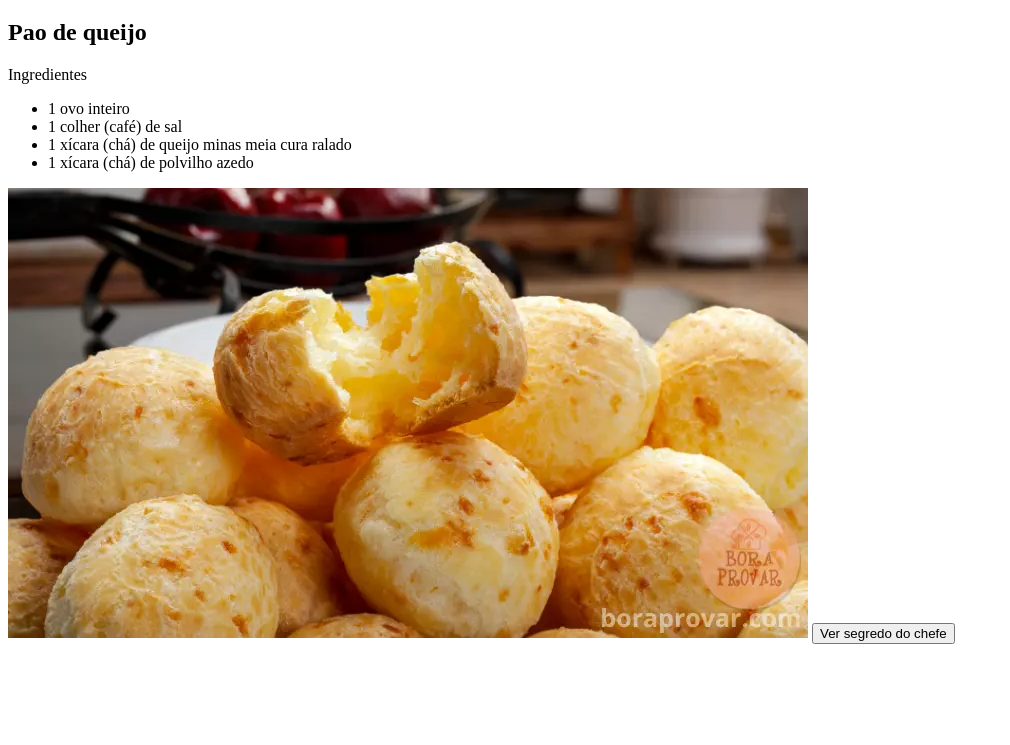
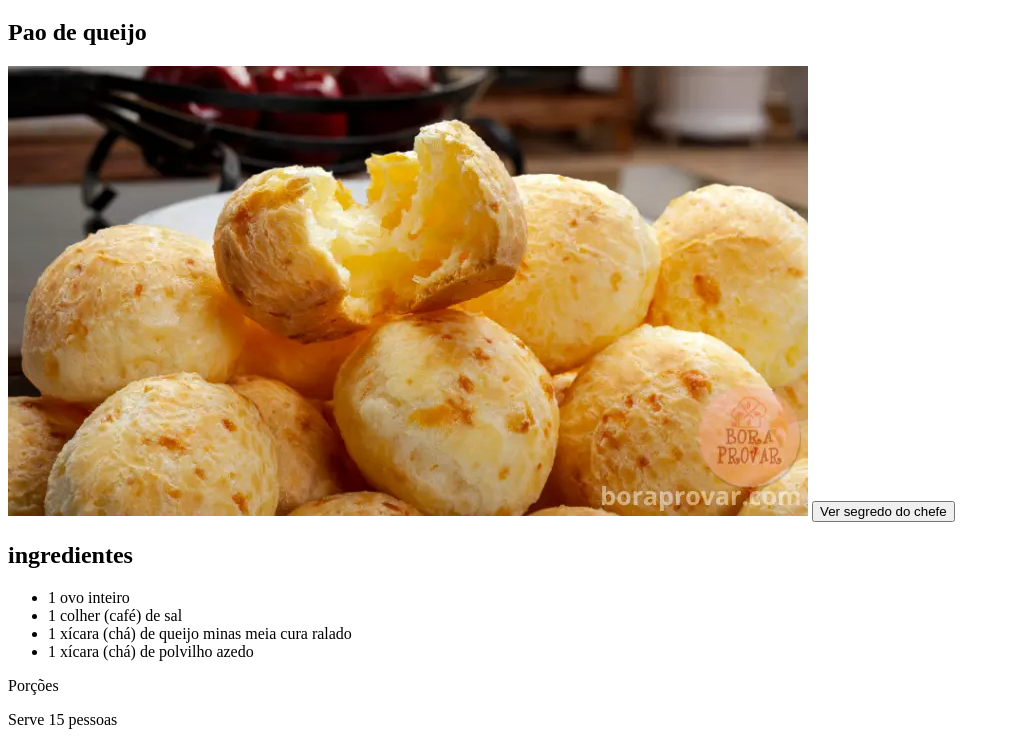
Before and after one commit to joseulianadev/Receitas-de-minas-1, a plain HTML site: page index.html in a window 1280 px wide. Shown: the part 61-806 px from the top of the page, without its empty margins (0-1010 px from the left). Drawn offline with Linux system fonts and the light colour scheme.

Commit message:
feat:adiciona lista de ingredientes

```diff
--- a/index.html
+++ b/index.html
@@ -10,21 +10,25 @@
     <main>
         <section>
             <h2 class=h2>Pao de queijo</h2>
-            <p>Ingredientes</p>
-            <ul>
+    <img src="imagens/paodequeijo.webp">
+    <button popovertarget="segredo">Ver segredo do chefe </button>
+    <div id="segredo"popover>
+        <p>  jamais coloque os ovos com a massa quente senão eles cozinham e o pão não cresce
+        </p>
+    </div>
+        </section>
+<section>
+    <h2>ingredientes</h2>
+    <ul>
                 <li>1 ovo inteiro</li>
                 <li> 1 colher (café) de sal</li>
                 <li>1 xícara (chá) de queijo minas meia cura ralado</li>
                 <li>1 xícara (chá) de polvilho azedo</li>
             </ul>
-    <img src="imagens/paodequeijo.webp">
-    <button popovertarget="segredo">Ver segredo do chefe </button>
-    <div id="segredo"popover>
-        <p>
-             jamais coloque os ovos com a massa quente senão eles cozinham e o pão não cresce
-        </p>
-    </div>
-        </section>
+    <p>Porções</p>
+   <p>Serve 15 pessoas</p>
+
+</section>
 </main>
 </body>
 </html>
```
